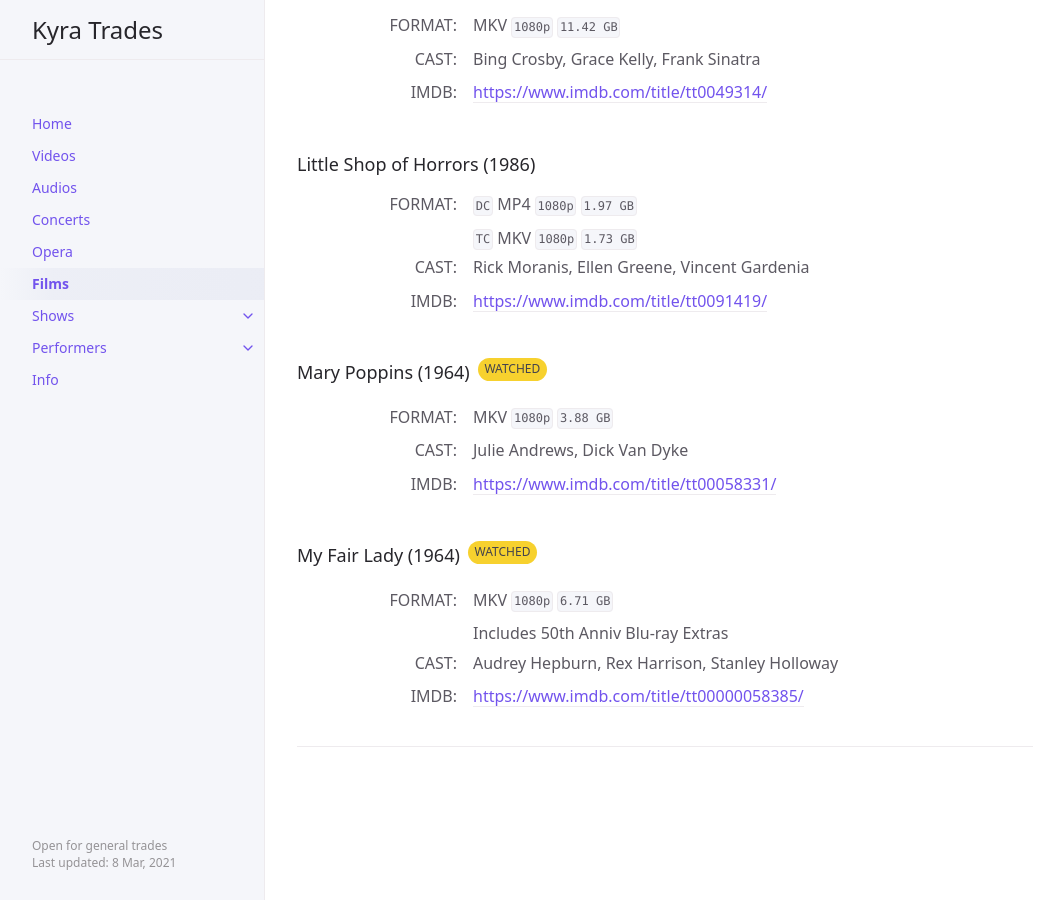
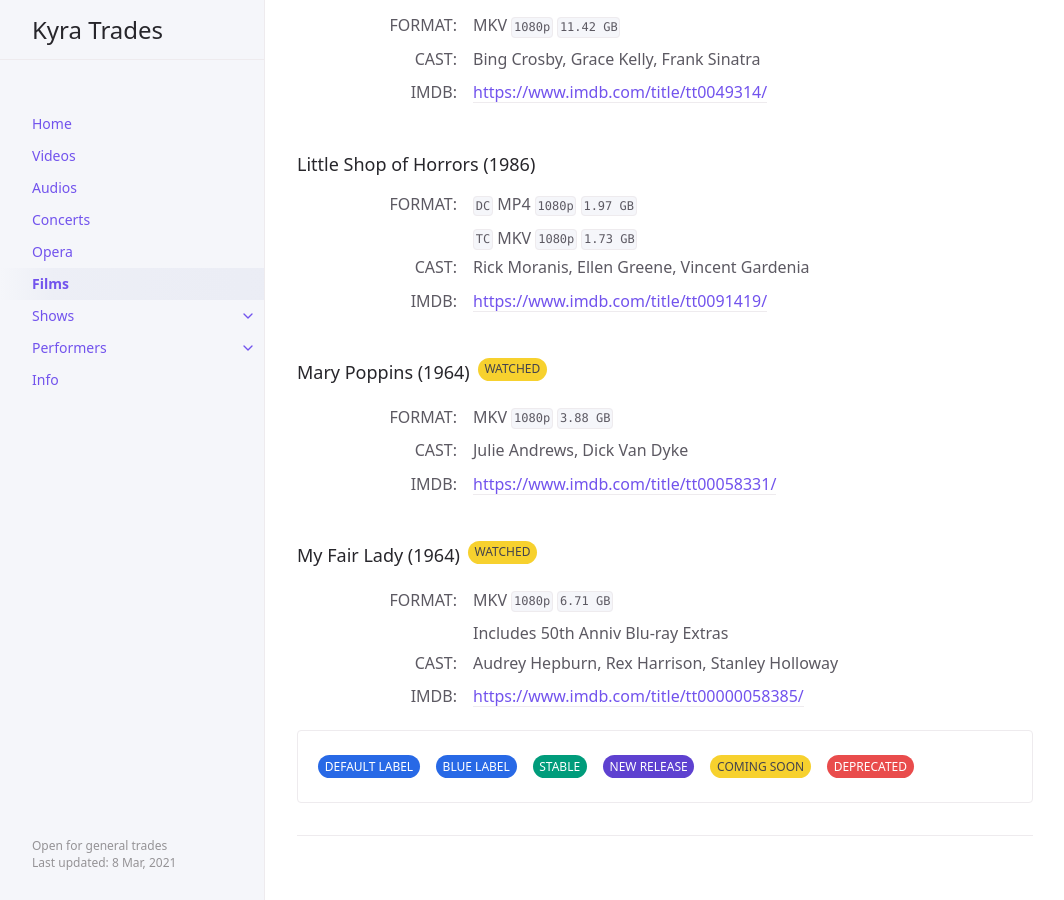
Before and after one commit to kyratrades/kyratrades.github.io, a Jekyll site: the page built from docs/films.md, in a window 1280 px wide and 900 px high, scrolled down 1925 px. Shown: the whole window, without its empty margins (107-1171 px from the left). Built offline with Jekyll 4.4.1, drawn with Linux system fonts in a browser that asks for light colours.

Commit message:
Testing labels

```diff
--- a/docs/films.md
+++ b/docs/films.md
@@ -177,3 +177,23 @@ CAST
 
 IMDB
 : <https://www.imdb.com/title/tt00000058385/>
+
+<div class="code-example" markdown="1">
+Default label
+{: .label }
+
+Blue label
+{: .label .label-blue }
+
+Stable
+{: .label .label-green }
+
+New release
+{: .label .label-purple }
+
+Coming soon
+{: .label .label-yellow }
+
+Deprecated
+{: .label .label-red }
+</div>
```
